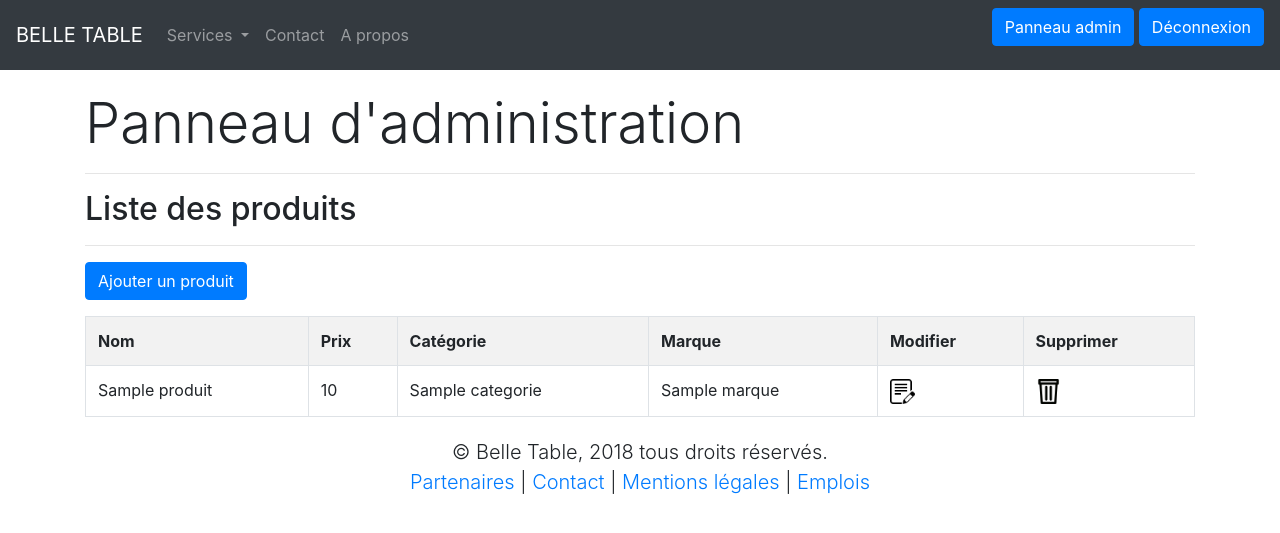
After one commit to JimmySene/PPE-SIO, a PHP site: page /liste_produits.php in a window 1280 px wide. The commit adds this page. Shown: the top 533 px of the page. Run offline with PHP 8.4, Linux system fonts and the light colour scheme; the visitor is signed in with stand-in values (Sample User, id 1); tables that the repository leaves empty or names only in its code hold one stand-in row (values such as "Sample post").

Commit message:
Ajout du CRUD pour les produits

```diff
--- a/ajout_user.php
+++ b/ajout_user.php
@@ -9,7 +9,7 @@ if(verif_admin()) { // On vérifie si l'utilisateur est un admin
 		gestion_user('ajout', 0, $_POST['adresse_mail'], $_POST['mot_de_passe'], $_POST['civilite'], $_POST['nom'], $_POST['prenom'], $_POST['adresse'], $_POST['ville'],
 		$_POST['code_postal'], $_POST['telephone'], $_POST['lvl']); // Ajout de l'utilisateur
 
-		header('location:admin.php');
+		header('location:liste_clients.php');
 
 	} else { // Sinon on affiche le formulaire d'ajout d'utilisateur ?>
 
--- a/fonctions.php
+++ b/fonctions.php
@@ -8,7 +8,7 @@ function sql_connect()
 }
 
 // Connecte l'utilisateur si ses identifiants sont corrects
-function connexion_utilisateur(){
+function connexion_utilisateur($login, $mdp){
     $con = sql_connect($login, $mdp);
     $req = "SELECT * FROM client WHERE adresse_mail = '$login'";
     $data = mysqli_query($con, $req);
@@ -20,7 +20,7 @@ function connexion_utilisateur(){
         if($verif_mdp)
         {
             $_SESSION['login'] = $login;
-            $_SESSION['lvl'] = $donnees['lvl'];
+            $_SESSION['lvl'] = $client['lvl'];
         }
     }
 }
@@ -125,6 +125,37 @@ function recup_produits_par_cat($id_cat){
     return mysqli_query($con, $req);
 }
 
+function ajouter_produit($nom, $prix, $categorie, $marque){
+    $con = sql_connect();
+    $req = "INSERT INTO produit VALUES(null, '$nom', '', $prix, $categorie, $marque)";
+    mysqli_query($con, $req);
+}
+// Modifie un produit
+function modifier_produit($id, $nom, $prix, $categorie, $marque){
+    $con = sql_connect();
+    $req = "UPDATE produit SET nom = '$nom',
+    prix = $prix,
+    categorie_id = $categorie,
+    marque_id = $marque
+    WHERE id = $id";
+    mysqli_query($con, $req);
+}
+
+// Supprime un produit
+function supprimer_produit($id){
+    $con = sql_connect();
+    $req = "DELETE FROM produit WHERE id = $id";
+    mysqli_query($con, $req);
+    unlink("images/produits/$id.jpg");
+}
+
+// Renvoie les marques
+function recup_marques(){
+    $con = sql_connect();
+    $req = "SELECT id, nom FROM marque ORDER BY nom";
+    return mysqli_query($con, $req);
+}
+
 // Renvoie tous les produits classés par nom
 function recup_produits(){
     $con = sql_connect();
@@ -132,6 +163,29 @@ function recup_produits(){
     FROM produit, marque
     WHERE produit.marque_id = marque.id
     ORDER BY produit.nom";
+
+    return mysqli_query($con, $req);
+}
+
+function recup_admin_produits(){
+    $con = sql_connect();
+    $req = "SELECT produit.id as produit_id, produit.nom as produit_nom, prix, marque.id as marque_id, marque.nom as marque_nom, categorie.nom as categorie_nom
+    FROM produit, marque, categorie
+    WHERE produit.marque_id = marque.id
+    AND produit.categorie_id = categorie.id
+    ORDER BY produit.nom";
+
+    return mysqli_query($con, $req);
+}
+
+// Renvoie un produit avec l'id renseigné
+function recup_produit_par_id($id){
+    $con = sql_connect();
+    $req = "SELECT produit.id as produit_id, produit.nom as produit_nom, prix, marque.id as marque_id, marque.nom as marque_nom, categorie.nom as categorie_nom, categorie.id as categorie_id
+    FROM produit, marque, categorie
+    WHERE produit.marque_id = marque.id
+    AND produit.categorie_id = categorie.id
+    AND produit.id = $id";
 
     return mysqli_query($con, $req);
 }
--- a/index.php
+++ b/index.php
@@ -55,7 +55,7 @@ include('includes/header.php'); ?>
 
 		<article  class="location-listing">
 
-			<a class="location-title-propos" href="forum.php">
+			<a class="location-title-propos" href="a-propos.php">
 						à Propos                       </a>
 
 			<div id="Propos" class="location-image">
--- /dev/null
+++ b/liste_produits.php
@@ -0,0 +1,61 @@
+<?php $titrePage = "Liste des produits";
+include('includes/header.php');
+include('fonctions.php');
+
+if(verif_admin()) { // Si l'utilisateur est admin alors affiche le panneau d'administration ?>
+
+
+	<h1 class="display-4">Panneau d'administration</h1>
+	<hr />
+	<h2>Liste des produits</h2>
+	<hr />
+
+	<p><a href="ajout_produit.php" class="btn btn-primary" >Ajouter un produit</a></p>
+	<table class="table table-striped table-bordered ">
+		<tr>
+			<th>Nom</th>
+			<th>Prix</th>
+			<th>Catégorie</th>
+			<th>Marque</th>
+			<th>Modifier</th>
+			<th>Supprimer</th>
+		</tr>
+
+	<?php
+		$con  = sql_connect();
+		$resultat = recup_admin_produits();
+		$i = 0;
+		while($produit = mysqli_fetch_assoc($resultat)) {
+
+
+			if($i%2==0) echo "<tr bgcolor='#ffffff'>"; else echo "<tr>";
+			echo "
+					<td>".htmlspecialchars($produit["produit_nom"])."</td>
+					<td>".htmlspecialchars($produit["prix"])."</td>
+					<td>".htmlspecialchars($produit["categorie_nom"])."</td>
+					<td>".htmlspecialchars($produit["marque_nom"])."</td>
+					<td>
+						<a href='modif_produit.php?id=".$produit["produit_id"]."'>
+							<img src='images\modif.png' width='25' />
+						</a>
+					</td>
+					<td>
+						<a href='sup_produit.php?id=".$produit["produit_id"]."'>
+							<img src='images\supprimer.png' width='25'/>
+						</a>
+					</td>
+				</tr>
+				";
+				$i++;
+		}
+
+	?>
+
+
+	</table>
+
+
+ <?php } else header("location:index.php"); // Sinon redirection sur la page d'accueil
+
+include('includes/footer.php');
+?>
--- a/modif_user.php
+++ b/modif_user.php
@@ -9,7 +9,7 @@ if(verif_admin()) { // On vérifie si l'utilisateur est admin
 		gestion_user('modif', $_POST['id'], $_POST['adresse_mail'], $_POST['mot_de_passe'], $_POST['civilite'], $_POST['nom'], $_POST['prenom'], $_POST['adresse'], $_POST['ville'],
 		$_POST['code_postal'], $_POST['telephone'], $_POST['lvl']);
 
-		header('location:admin.php');
+		header('location:liste_clients.php');
 
 	} elseif(isset($_GET['id'])) { // Sinon on affiche le formulaire de modification
 
--- a/supp_message.php
+++ b/sup_message.php
@@ -5,7 +5,7 @@ include('fonctions.php');
 if(verif_admin() && isset($_GET['id'])) // Si l'utilisateur est admin et que l'ID du message est renseigné, alors on supprime le message de la BDD
 {
 	supprimer_message($_GET['id']);
-	header("location:admin.php");
+	header("location:liste_messages.php");
 } else header("location:index.php");
 
 
--- a/supp_user.php
+++ b/sup_user.php
@@ -5,7 +5,7 @@ include('fonctions.php');
 if(verif_admin() && isset($_GET['id'])) // Si l'utilisateur est admin et que l'ID du membre est renseigné, alors on supprime le membre de la BDD
 {
 	supprimer_client($_GET['id']);
-	header("location:admin.php");
+	header("location:liste_clients.php");
 } else header("location:index.php");
 
 
```
Also changed, not shown: admin.php (+8 -68 lines), ajout_produit.php (added, +50 -0 lines), liste_clients.php (added, +64 -0 lines), liste_messages.php (added, +32 -0 lines), modif_produit.php (added, +55 -0 lines), sup_produit.php (added, +13 -0 lines), Images/produits/81.jpg (deleted).
